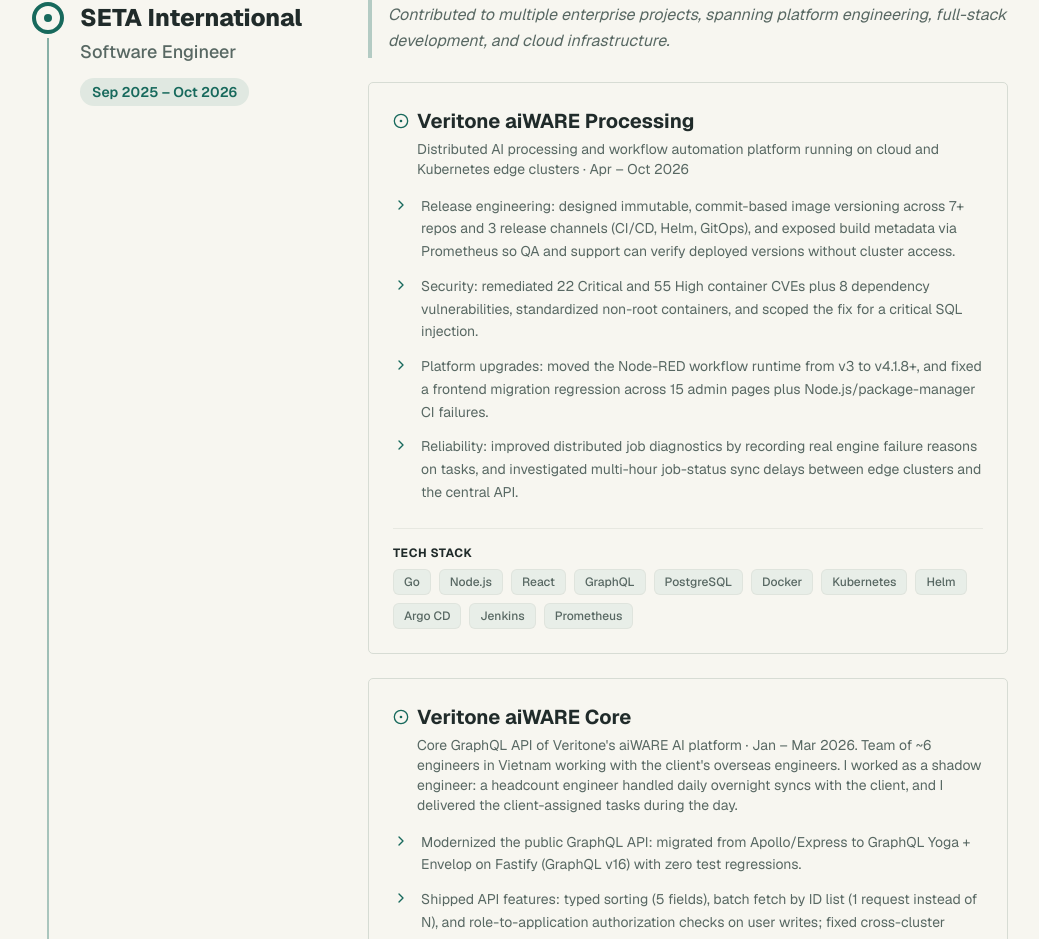
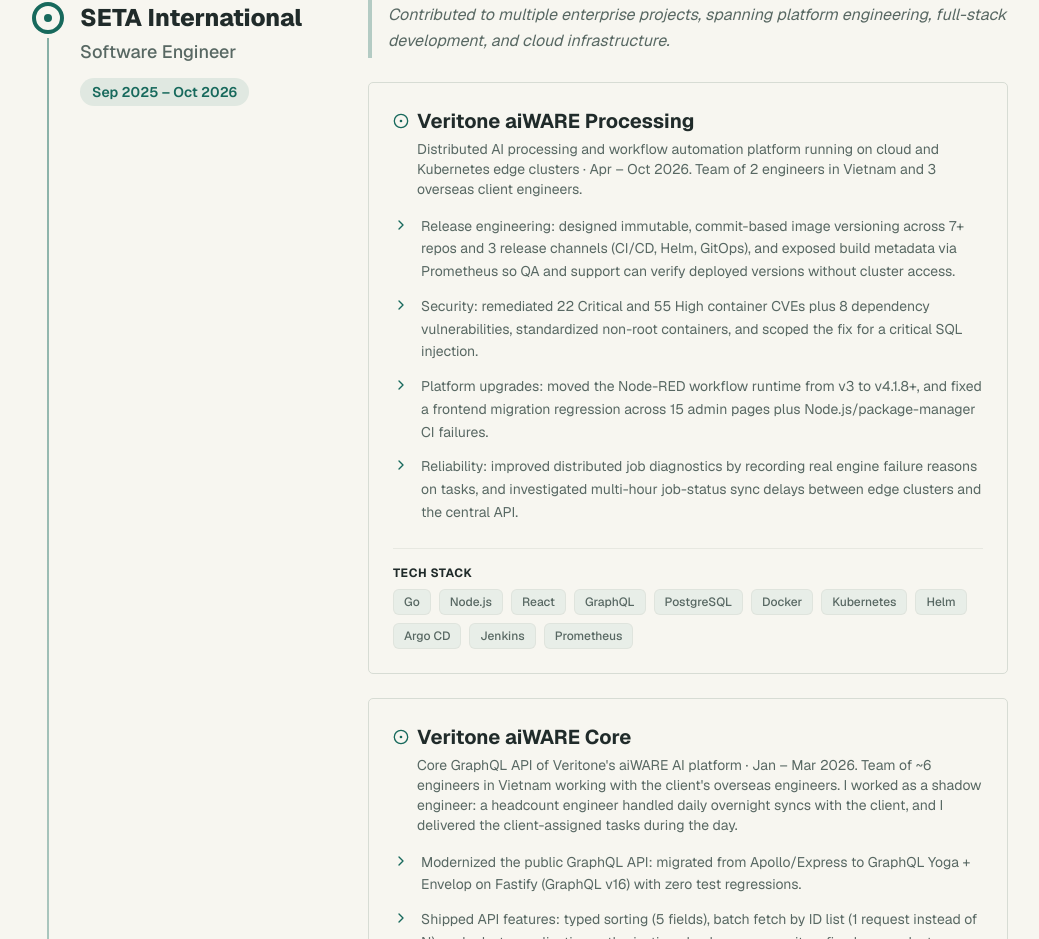
Before and after one commit to TruongHoang2004/portfolio, a Next.js app: page / in a window 1280 px wide. Shown: the part 4343-5282 px from the top of the page, without its empty margins (120-1159 px from the left). Built offline with nearby package versions, Linux system fonts and the light colour scheme.

Commit message:
content: add aiWARE Processing team size

```diff
--- a/data/experience.ts
+++ b/data/experience.ts
@@ -56,8 +56,8 @@ export const getExperiencesData = (locale: string): Experience[] => {
         {
           name: "Veritone aiWARE Processing",
           description: isVi
-            ? "Nền tảng xử lý AI phân tán và tự động hoá workflow, chạy trên cloud và các edge cluster Kubernetes · Tháng 4 – Tháng 10 2026"
-            : "Distributed AI processing and workflow automation platform running on cloud and Kubernetes edge clusters · Apr – Oct 2026",
+            ? "Nền tảng xử lý AI phân tán và tự động hoá workflow, chạy trên cloud và các edge cluster Kubernetes · Tháng 4 – Tháng 10 2026. Team gồm 2 kỹ sư Việt Nam và 3 kỹ sư nước ngoài phía khách hàng."
+            : "Distributed AI processing and workflow automation platform running on cloud and Kubernetes edge clusters · Apr – Oct 2026. Team of 2 engineers in Vietnam and 3 overseas client engineers.",
           achievements: [
             isVi ? "Release engineering: thiết kế versioning Docker image bất biến theo commit cho 7+ repo và 3 kênh release (CI/CD, Helm, GitOps); expose build metadata qua Prometheus để QA/support kiểm tra version đang chạy mà không cần truy cập cluster." : "Release engineering: designed immutable, commit-based image versioning across 7+ repos and 3 release channels (CI/CD, Helm, GitOps), and exposed build metadata via Prometheus so QA and support can verify deployed versions without cluster access.",
             isVi ? "Bảo mật: xử lý 22 CVE Critical, 55 CVE High và 8 lỗ hổng dependency; chuẩn hoá container non-root; phân tích một lỗ hổng SQL injection nghiêm trọng và xác định phạm vi khắc phục." : "Security: remediated 22 Critical and 55 High container CVEs plus 8 dependency vulnerabilities, standardized non-root containers, and scoped the fix for a critical SQL injection.",
```
